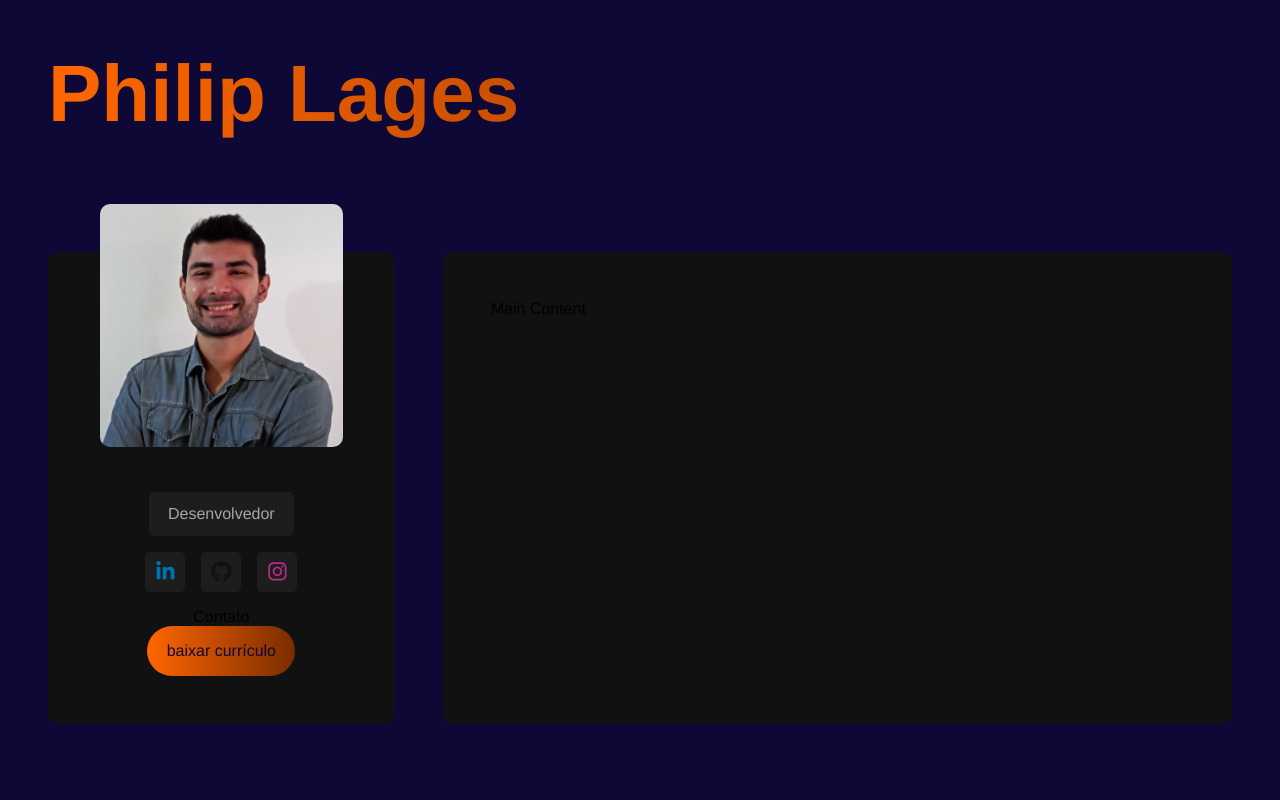
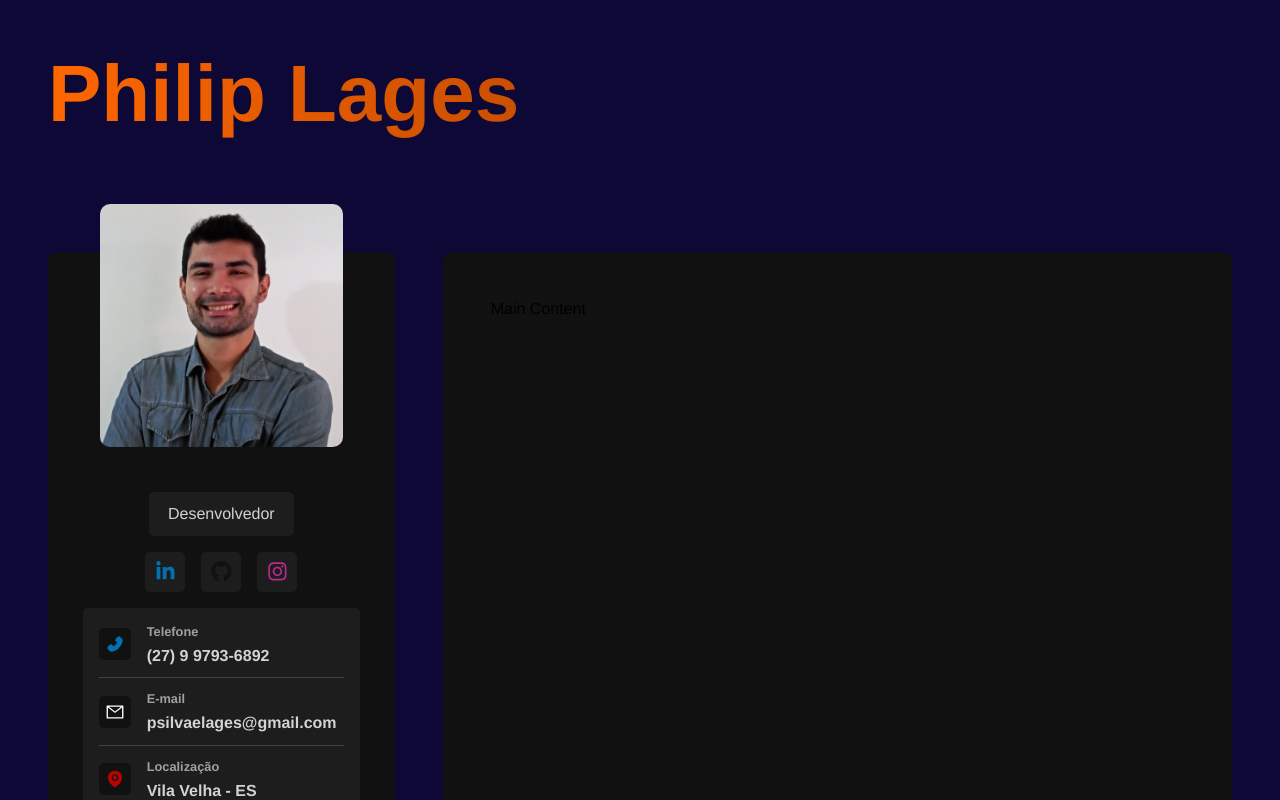
Before and after one commit to PhilipLages/portfolio, a React (Vite) app: page / in a window 1280 px wide. Shown: the top 800 px of the page. Built offline with nearby package versions, Linux system fonts and the light colour scheme.

Commit message:
style: creates styles to information container

```diff
--- /dev/null
+++ b/src/components/InformationContainer.jsx
@@ -0,0 +1,33 @@
+import { AiFillPhone, AiOutlineMail, AiFillEnvironment } from 'react-icons/ai';
+
+import '../styles/components/informationContainer.sass';
+
+const InformationContainer = () => {
+  return (
+    <section id='information-container'>
+      <div className="info-card">
+        <AiFillPhone id='phone-icon' />
+        <div>
+          <h3>Telefone</h3>
+          <p>(27) 9 9793-6892</p>
+        </div>
+      </div>
+      <div className="info-card">
+        <AiOutlineMail id='email-icon'/>
+        <div>
+          <h3>E-mail</h3>
+          <p>psilvaelages@gmail.com</p>
+        </div>
+      </div>
+      <div className="info-card">
+        <AiFillEnvironment id='location-icon'/>
+        <div>
+          <h3>Localização</h3>
+          <p>Vila Velha - ES</p>
+        </div>
+      </div>
+    </section>
+  )
+}
+
+export default InformationContainer
--- a/src/components/Sidebar.jsx
+++ b/src/components/Sidebar.jsx
@@ -1,4 +1,5 @@
 import SocialNetworks from './SocialNetworks';
+import InformatiobContainer from './InformationContainer';
 import Avatar from '../img/me.jpg'
 
 import '../styles/components/sidebar.sass';
@@ -9,7 +10,7 @@
       <img src={ Avatar } alt="Philip Lages" />
       <p className="title">Desenvolvedor</p>
       <SocialNetworks />
-      <p>Contato</p>
+      <InformatiobContainer />
       <a href="" className="btn">
         baixar currículo
       </a>
--- a/src/styles/components/informationContainer.sass
+++ b/src/styles/components/informationContainer.sass
@@ -0,0 +1,46 @@
+@use '../variables'
+@use '../mixins'
+
+#information-container
+  @include mixins.center
+  flex-direction: column
+  background-color: variables.$bg-color-secundary
+  padding: 1rem
+  margin-bottom: 2rem
+  text-align: center
+  width: 80%
+  border-radius: variables.$card-border-radius
+
+  .info-card
+    @include mixins.center
+    justify-content: start
+    gap: 1rem
+    padding-bottom: .8rem
+    margin-bottom: .8rem
+    border-bottom: 1px solid #444
+    text-align: start
+    width: 100%
+
+    h3
+      color: variables.$text-color
+      font-size: .8rem
+      margin-bottom: .5rem
+    p
+      color: variables.$text-color-secundary
+      font-weight: bold
+
+    svg
+      background-color: variables.$bg-color
+      padding: .4rem
+      width: 2rem
+      height: 2rem
+      border-radius: variables.$card-border-radius
+
+    #phone-icon
+      color: #0072B1
+
+    #location-icon
+      color: #b80303
+
+    #email-icon
+      color: #ffffff
--- a/src/styles/variables.sass
+++ b/src/styles/variables.sass
@@ -1,6 +1,6 @@
 $font-stack: "Helvetica"
-$text-color: #0d0836
-$text-color-secundary: #a6a6a6
+$text-color: #a0a0a0
+$text-color-secundary: #d4d3d3
 $body-bg-color: #0d0836
 $bg-color: #111
 $bg-color-secundary: #1d1d1d
```
Also changed, not shown: src/components/InformatiobContainer.jsx (deleted, +0 -11 lines).
